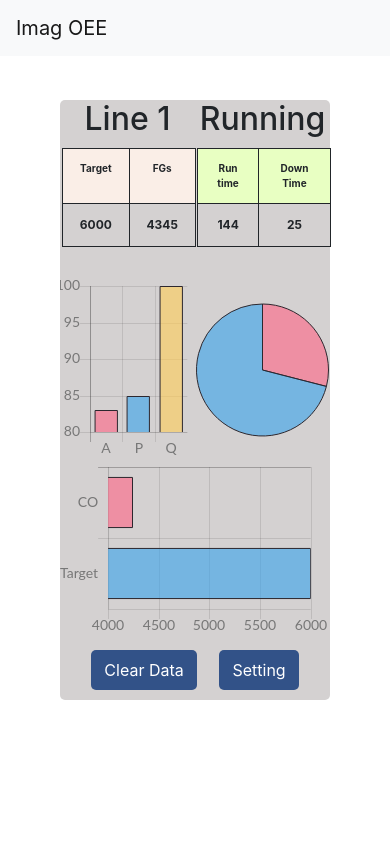
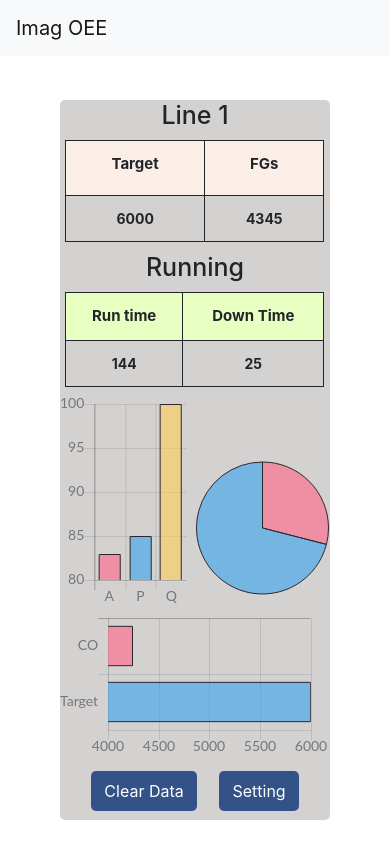
Before and after one commit to NVHViet99/New-App, a plain HTML site: page index.html in a window 390 px wide. Drawn offline with Linux system fonts and the light colour scheme.

Commit message:
edit table

```diff
--- a/assets/css/main.css
+++ b/assets/css/main.css
@@ -4,7 +4,12 @@
   height: 600px;
   display: flex;
   justify-content: center;
-  flex-wrap: wrap;
+}
+
+@media (max-width: 450px) {
+  .content {
+    height: 720px;
+  }
 }
 
 .content .table {
@@ -34,14 +39,20 @@
   flex-direction: column;
 }
 
-.table-infor .table-infor__box {
+.table-infor__box {
   display: flex;
-  justify-content: center;
+  justify-content: space-around;
   align-content: center;
 }
 
-.table-infor .table-infor__content {
-  margin-bottom: 0;
+.table-infor__content {
+  font-size: 35px;
+}
+
+@media (max-width: 450px) {
+  .table-infor__content {
+    font-size: 25px;
+  }
 }
 
 .table-infor .table-infor__data {
@@ -135,16 +146,35 @@
 }
 
 /* Table value */
+.table-value {
+  display: flex;
+  justify-content: space-around;
+}
+
+.h2-table {
+  text-align: center;
+}
+
 .table-value th,
 td {
   border: 1px solid;
 }
 
 .table-container {
-  margin: 10px 0;
-  margin-left: 2px;
-  width: 99%;
+  margin: 10px 5px;
+  /* margin-left: 2px; */
+  width: 100%;
   text-align: center;
+}
+
+@media (max-width: 450px) {
+  .table-value {
+    display: flex;
+    flex-direction: column;
+  }
+  .table-container {
+    width: 96%;
+  }
 }
 
 .table-number {
@@ -155,21 +185,16 @@ td {
 
 @media (max-width: 450px) {
   .table-number {
-    font-size: 12px;
+    font-size: 14px;
   }
   .class-col-target {
-    font-size: 10px;
+    font-size: 15px;
   }
   .class-col-time {
-    font-size: 10px;
+    font-size: 15px;
   }
   .class-col-target {
     height: 55px;
-  }
-  .table-container {
-  }
-  .table-target {
-    /* width: 100px; */
   }
 }
 
--- a/assets/js/main.js
+++ b/assets/js/main.js
@@ -1,17 +1,20 @@
 const btnSetting = document.querySelector(".btn-setting");
 const tableInfor = document.querySelector(".table-infor");
 const tableData = document.querySelector(".table-data");
+const tableInforLine = document.querySelector(".table-infor__line");
 const form = document.querySelector(".form");
 const btnSubmit = document.querySelector(".btn-submit");
 
 btnSetting.addEventListener("click", function () {
   tableInfor.classList.toggle("display-none");
+  tableInforLine.classList.toggle("display-none");
   tableData.classList.toggle("display-none");
   form.classList.toggle("display-none");
 });
 
 btnSubmit.addEventListener("click", function () {
   tableInfor.classList.remove("display-none");
+  tableInforLine.classList.remove("display-none");
   tableData.classList.remove("display-none");
   form.classList.add("display-none");
 });
--- a/index.html
+++ b/index.html
@@ -19,6 +19,38 @@
       </nav>
       <div class="content">
         <div class="table">
+          <div class="table-infor__line">
+            <div class="table-infor__box"></div>
+            <div class="table-value">
+              <div class="h2-table">
+                <h2 class="table-infor__content">Line 1</h2>
+                <table class="table-container table-target">
+                  <tr class="class-col-target">
+                    <th>Target</th>
+                    <th>FGs</th>
+                  </tr>
+                  <tr class="table-number">
+                    <td>6000</td>
+                    <td>4345</td>
+                  </tr>
+                </table>
+              </div>
+              <div class="h2-table">
+                <h2 class="table-infor__content">Running</h2>
+                <table class="table-container">
+                  <tr class="class-col-time">
+                    <th>Run time</th>
+                    <th>Down Time</th>
+                  </tr>
+                  <tr class="table-number">
+                    <td>144</td>
+                    <td>25</td>
+                  </tr>
+                </table>
+              </div>
+            </div>
+          </div>
+          <!-- Form submit -->
           <div class="form display-none">
             <div class="input-form">
               <label for="target">Target</label>
@@ -31,54 +63,15 @@
 
           <div class="table-infor">
             <div class="table-infor__chart">
-              <div class="table-infor__line">
-                <div class="table-infor__box">
-                  <h2 class="table-infor__content line-1">Line 1</h2>
-                </div>
-                <div class="table-value">
-                  <table class="table-container table-target">
-                    <tr class="class-col-target">
-                      <th>Target</th>
-                      <th>FGs</th>
-                    </tr>
-                    <tr class="table-number">
-                      <td>6000</td>
-                      <td>4345</td>
-                    </tr>
-                  </table>
-                </div>
-                <!-- <div class="table-infor__data">
-                  <div class="table-infor__data-number">
-                    <h6 class="table-infor__data-number__title">Target</h6>
-                    <h4 class="table-infor__data-number__description">6000</h4>
-                  </div>
-                  <div class="table-infor__data-number">
-                    <h6 class="table-infor__data-number__title">FGs</h6>
-                    <h4 class="table-infor__data-number__description">4245</h4>
-                  </div>
-                </div> -->
-              </div>
               <div class="table-infor__chart-line">
                 <canvas id="chart-APQ" class="chart-APQ"></canvas>
               </div>
             </div>
+
             <div class="table-infor__chart">
               <div class="table-infor__line">
-                <div class="table-infor__box">
-                  <h2 class="table-infor__content">Running</h2>
-                </div>
-                <div class="table-value">
-                  <table class="table-container">
-                    <tr class="class-col-time">
-                      <th>Run time</th>
-                      <th>Down Time</th>
-                    </tr>
-                    <tr class="table-number">
-                      <td>144</td>
-                      <td>25</td>
-                    </tr>
-                  </table>
-                </div>
+                <div class="table-infor__box"></div>
+
                 <!-- <div class="table-infor__data">
                   <div class="table-infor__data-number">
                     <h6 class="table-infor__data-number__title">Runtime</h6>
```
